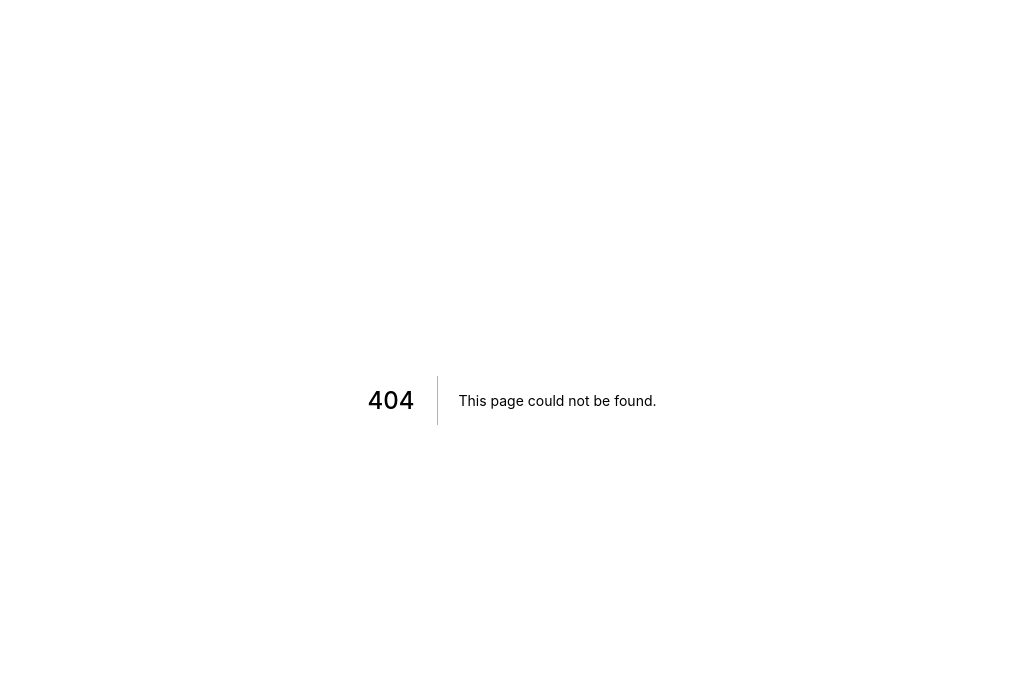
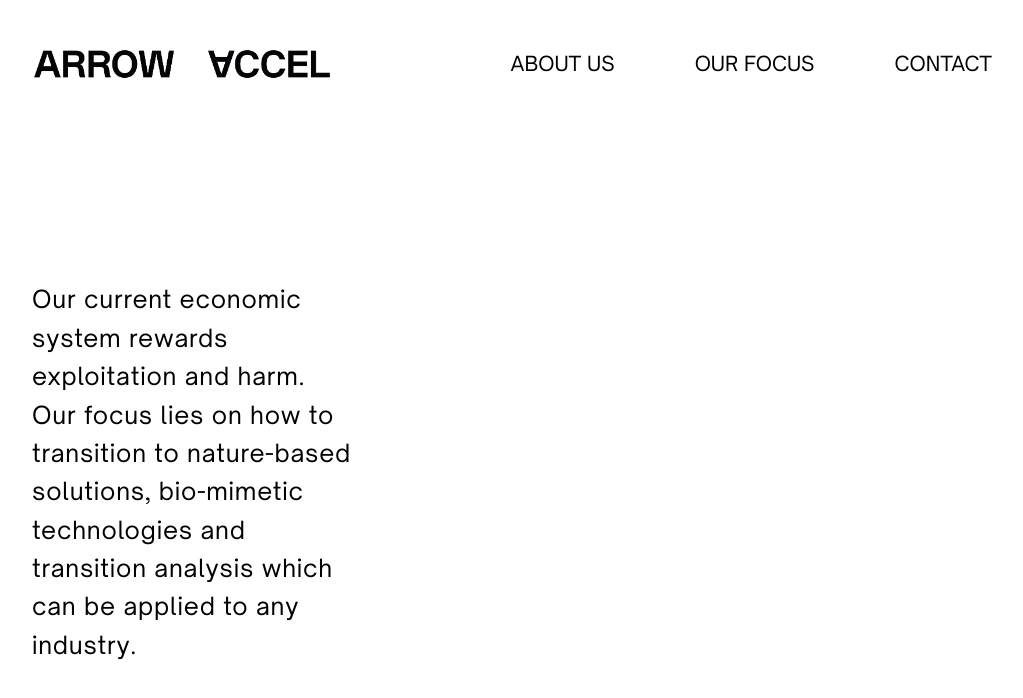
Before and after one commit to shafrazi/arrow-accel, a Next.js app: page /our-focus in a window 1280 px wide. Before the commit this address had no page. Shown: the top 698 px of the page, without its empty margins (128-1151 px from the left). Built offline with nearby package versions, Linux system fonts and the light colour scheme.

Commit message:
add about us footer

```diff
--- /dev/null
+++ b/components/focus-intro.js
@@ -0,0 +1,23 @@
+export default function FocusIntro() {
+  return (
+    <div className="flex flex-col w-full tracking-wide">
+      <div className="flex w-full mt-[8rem]">
+        <div
+          className="w-1/2 px-[10rem] mt-6 tracking-wider leading-loose"
+          style={{
+            fontFamily: "OpenSauceOne",
+            fontWeight: "normal",
+          }}
+        >
+          <p className="text-2xl" style={{ lineHeight: 1.6 }}>
+            Our current economic system rewards exploitation and harm. Our focus
+            lies on how to transition to nature-based solutions, bio-mimetic
+            technologies and transition analysis which can be applied to any
+            industry.
+          </p>
+        </div>
+      </div>
+      <div className="w-full flex flex-col md:flex-row"></div>
+    </div>
+  );
+}
--- a/components/footer.js
+++ b/components/footer.js
@@ -1,6 +1,6 @@
 import { ArrowNarrowRightIcon } from "@heroicons/react/solid";
 
-export default function Footer({ backgroundImage, imageOverText }) {
+export default function Footer({ backgroundComponent, imageOverText }) {
   return (
     <div style={{ fontFamily: "OpenSauceOne" }}>
       <div className="flex flex-col w-full h-full bg-opacity-50 relative">
@@ -9,7 +9,7 @@ export default function Footer({ backgroundImage, imageOverText }) {
             {imageOverText}
           </h1>
         </div>
-        <img src={backgroundImage} />
+        {backgroundComponent}
         <img
           src="/images/logo-icon-white.png"
           alt="logo-icon"
@@ -25,7 +25,7 @@ export default function Footer({ backgroundImage, imageOverText }) {
               <ul>
                 <li className="py-2">About us</li>
                 <li className="py-2">Our partners</li>
-                <li className="py-2">Focus areas</li>
+                <li className="py-2">Our focus</li>
               </ul>
             </div>
             <div className="flex w-1/2 py-2">
--- a/components/header.js
+++ b/components/header.js
@@ -54,10 +54,10 @@ export default function Header() {
               </li>
               <li>
                 <a
-                  href="#"
+                  href="/our-focus"
                   className="block py-2 pr-4 pl-3 text-black border-b border-gray-100 hover:bg-gray-50 md:hover:bg-transparent md:border-0 md:hover:text-blue-700 md:p-0 dark:text-gray-400 md:dark:hover:text-white dark:hover:bg-gray-700 dark:hover:text-white md:dark:hover:bg-transparent dark:border-gray-700 text-xl"
                 >
-                  FOCUS AREAS
+                  OUR FOCUS
                 </a>
               </li>
               <li>
--- a/components/partners.js
+++ b/components/partners.js
@@ -13,7 +13,7 @@ export default function Partners() {
           the real and virtual world.
         </p>
       </div>
-      <div className="flex flex-col md:flex-row w-full px-[10rem] mt-12">
+      <div className="flex flex-col md:flex-row w-full px-[10rem] my-12">
         <div className="w-1/3 flex flex-col py-[10rem] text-xl text-center pr-10">
           T M M is a design studio which delivers graphic design and visual
           communication to clients and collaborators who are looking for
--- a/pages/about-us.js
+++ b/pages/about-us.js
@@ -7,6 +7,7 @@ import Layout from "../components/layout";
 import MissionBanner from "../components/mission-banner";
 import Partners from "../components/partners";
 import PromotionBanner from "../components/promotion-banner";
+import Footer from "../components/footer";
 
 export default function AboutUs() {
   return (
@@ -22,6 +23,19 @@ export default function AboutUs() {
       <MissionBanner />
       <PromotionBanner />
       <Partners />
+      <Footer
+        backgroundComponent={
+          <video
+            loop
+            autoPlay
+            muted
+            className="w-full pointer-events-none object-cover h-[60rem]"
+          >
+            <source src="/videos/about-us-footer-video.mp4" type="video/mp4" />
+          </video>
+        }
+        imageOverText={"Think global."}
+      />
     </Layout>
   );
 }
--- a/pages/index.js
+++ b/pages/index.js
@@ -27,8 +27,8 @@ export default function Home() {
       <GetToKnowBanner />
       <Clients />
       <Footer
-        backgroundImage={"/images/about-us-footer.png"}
-        imageOverText={"Keep going."}
+        backgroundComponent={<img src="/images/about-us-footer.png" />}
+        imageOverText={"Keep moving."}
       />
     </Layout>
   );
--- /dev/null
+++ b/pages/our-focus.js
@@ -0,0 +1,18 @@
+import Head from "next/head";
+import Layout from "../components/layout";
+import Header from "../components/header";
+import footer from "../components/footer";
+import FocusIntro from "../components/focus-intro";
+
+export default function OurFocus() {
+  return (
+    <Layout>
+      <Head>
+        <title>Our focus | Arrow Accel</title>
+        <link rel="icon" href="/favicon.ico" />
+      </Head>
+      <Header />
+      <FocusIntro />
+    </Layout>
+  );
+}
```
Also changed, not shown: 1 other file (tests, documents, lock files or other folders).
